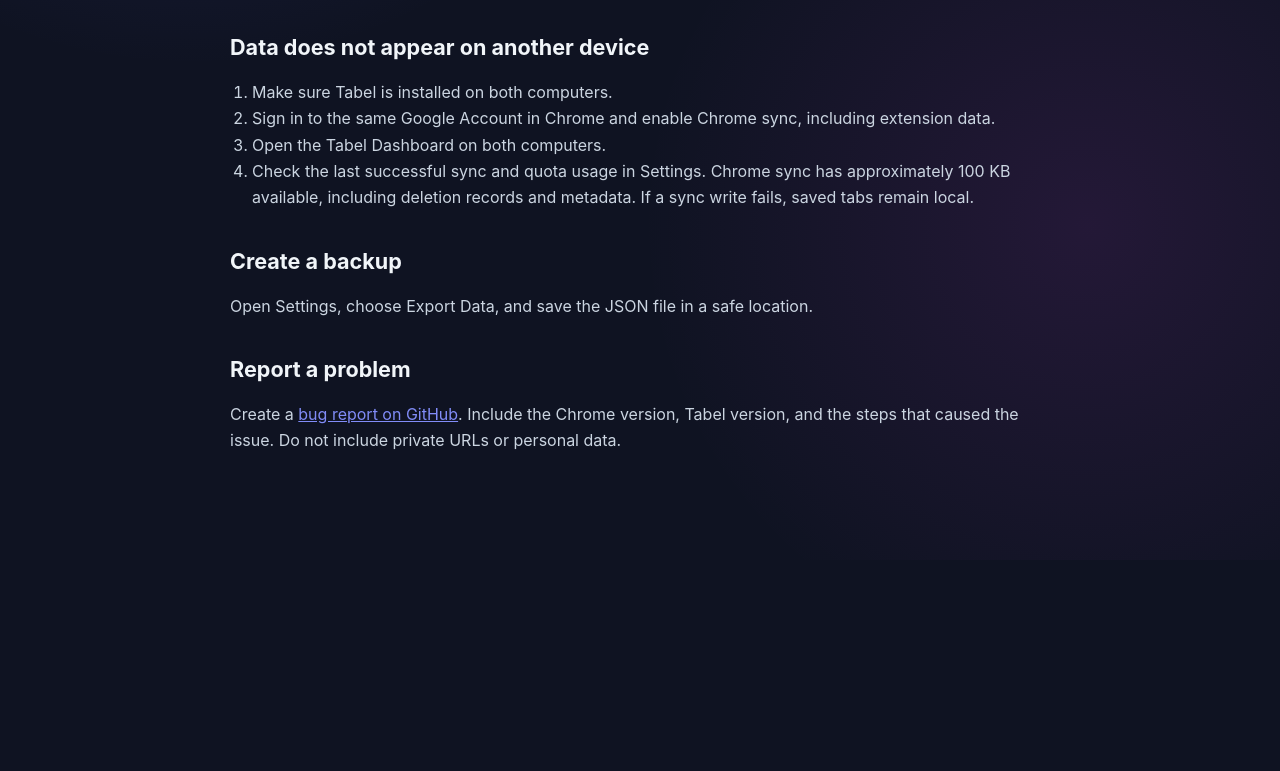
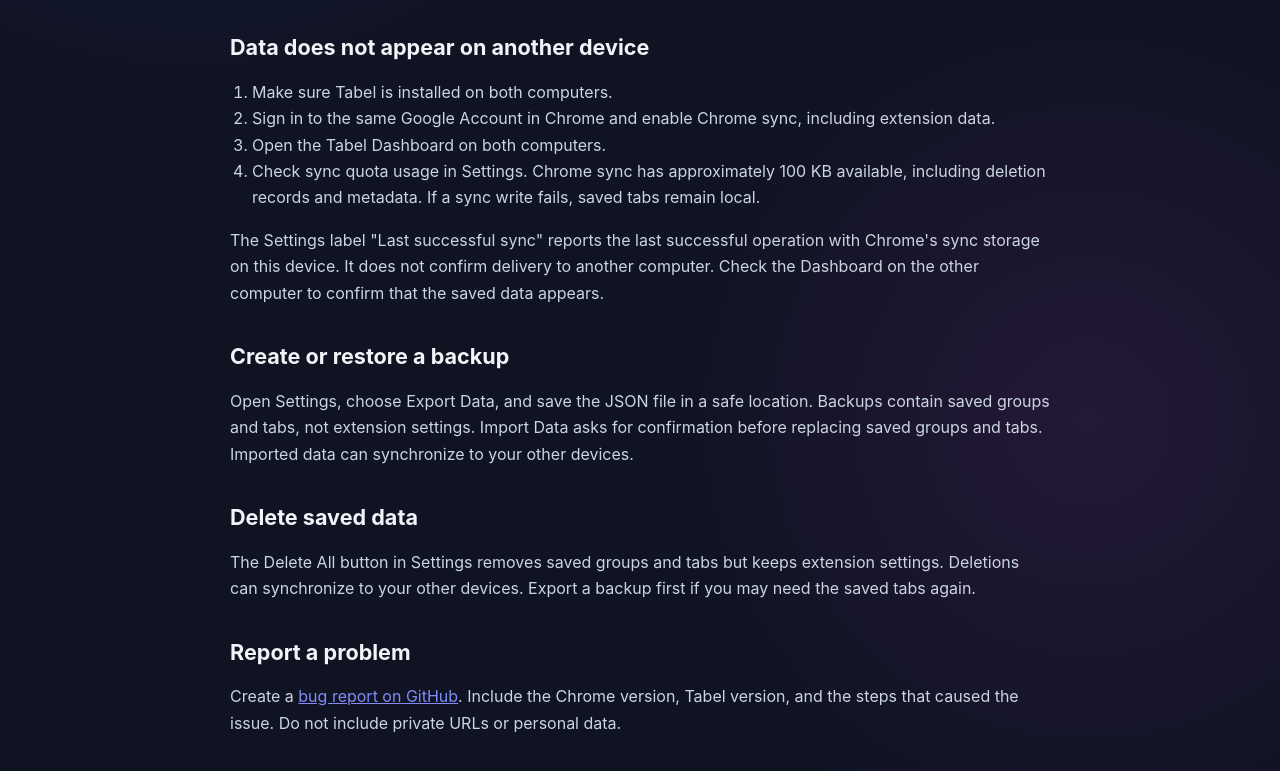
Before and after one commit to KyriakosGian/Tabel, a browser extension: page docs/support/index.html in a window 1280 px wide. Shown: the part 557-1328 px from the top of the page. Before the commit the page ends 1117 px from the top, so only its background shows below. Drawn offline with Linux system fonts and the light colour scheme.

Commit message:
Clarify documentation without changing extension release

```diff
--- a/docs/support/index.html
+++ b/docs/support/index.html
@@ -15,8 +15,9 @@
     <h1>Support</h1><p class="muted">Basic troubleshooting steps for Tabel.</p>
     <h2>Install Tabel</h2><p>Install Tabel from the <a href="https://chromewebstore.google.com/detail/tabel-tab-manager/hmdklfckhfiobokdglandjdndgaefngd">Chrome Web Store</a>. Developer mode is not required.</p>
     <h2>The extension does not save tabs</h2><ol><li>Open the Dashboard and accept the privacy notice.</li><li>Make sure the page uses an eligible web address.</li><li>When using Save Tabs, check the pinned-tab and audible-tab options in Settings.</li><li>Restart Chrome and try again.</li></ol>
-    <h2>Data does not appear on another device</h2><ol><li>Make sure Tabel is installed on both computers.</li><li>Sign in to the same Google Account in Chrome and enable Chrome sync, including extension data.</li><li>Open the Tabel Dashboard on both computers.</li><li>Check the last successful sync and quota usage in Settings. Chrome sync has approximately 100 KB available, including deletion records and metadata. If a sync write fails, saved tabs remain local.</li></ol>
-    <h2>Create a backup</h2><p>Open Settings, choose Export Data, and save the JSON file in a safe location.</p>
+    <h2>Data does not appear on another device</h2><ol><li>Make sure Tabel is installed on both computers.</li><li>Sign in to the same Google Account in Chrome and enable Chrome sync, including extension data.</li><li>Open the Tabel Dashboard on both computers.</li><li>Check sync quota usage in Settings. Chrome sync has approximately 100 KB available, including deletion records and metadata. If a sync write fails, saved tabs remain local.</li></ol><p>The Settings label "Last successful sync" reports the last successful operation with Chrome's sync storage on this device. It does not confirm delivery to another computer. Check the Dashboard on the other computer to confirm that the saved data appears.</p>
+    <h2>Create or restore a backup</h2><p>Open Settings, choose Export Data, and save the JSON file in a safe location. Backups contain saved groups and tabs, not extension settings. Import Data asks for confirmation before replacing saved groups and tabs. Imported data can synchronize to your other devices.</p>
+    <h2>Delete saved data</h2><p>The Delete All button in Settings removes saved groups and tabs but keeps extension settings. Deletions can synchronize to your other devices. Export a backup first if you may need the saved tabs again.</p>
     <h2>Report a problem</h2><p>Create a <a href="https://github.com/KyriakosGian/Tabel/issues/new?template=bug_report.yml">bug report on GitHub</a>. Include the Chrome version, Tabel version, and the steps that caused the issue. Do not include private URLs or personal data.</p>
   </main>
 </body>
```
Also changed, not shown: docs/index.html (+2 -2 lines), .github/ISSUE_TEMPLATE/bug_report.yml, README.md, release/CHROME_WEB_STORE.md.
